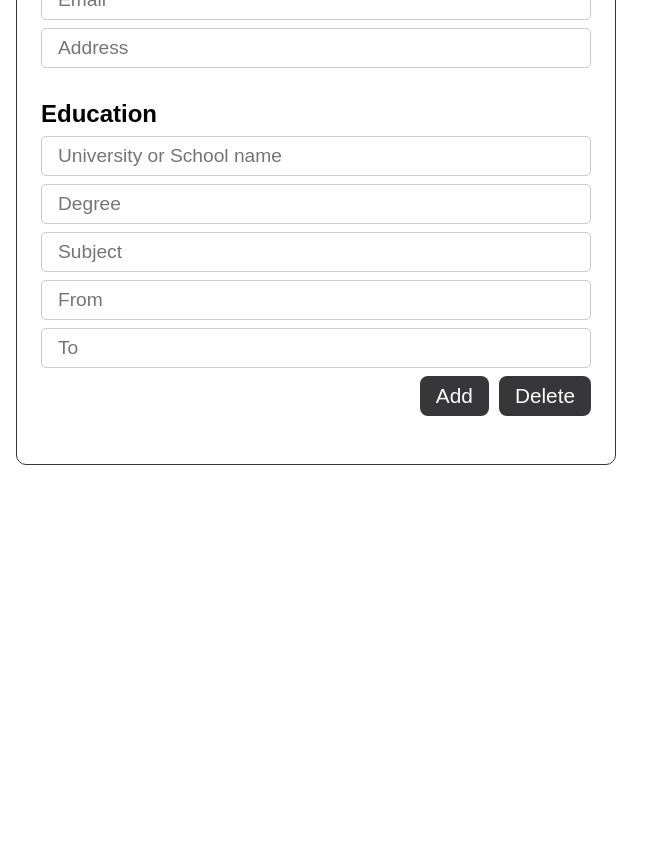
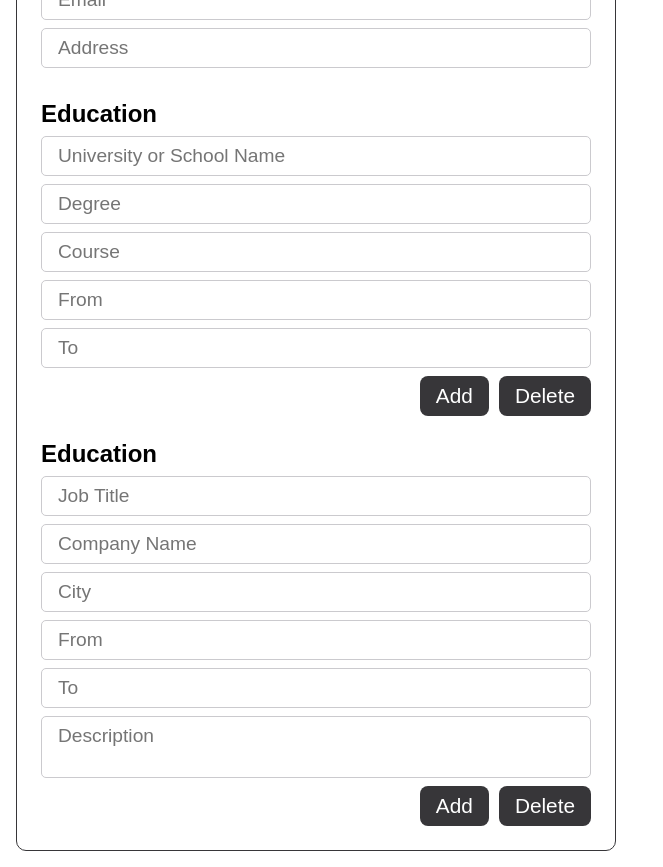
Before and after one commit to romaleks/CV-Application, a React (Create React App) app: page / in a window 1280 px wide. Shown: the part 440-1307 px from the top of the page, without its empty margins (0-663 px from the left). Before the commit the page ends 921 px from the top, so only its background shows below. Built offline with nearby package versions, Linux system fonts and the light colour scheme.

Commit message:
Structure Practice file

```diff
--- a/src/components/CvBuilder/Education.js
+++ b/src/components/CvBuilder/Education.js
@@ -7,9 +7,9 @@ export class Education extends Component {
     return (
       <div className='section'>
         <h2 className='title'>Education</h2>
-        <Input title='University or School name' />
+        <Input title='University or School Name' />
         <Input title='Degree' />
-        <Input title='Subject' />
+        <Input title='Course' />
         <Input title='From' />
         <Input title='To' />
         <div className='buttons'>
--- a/src/components/CvBuilder/Practice.js
+++ b/src/components/CvBuilder/Practice.js
@@ -1,8 +1,25 @@
 import React, { Component } from 'react'
+import Input from '../Utils/Input'
+import TextArea from '../Utils/TextArea'
+import Button from '../Utils/Button'
 
 export class Practice extends Component {
   render() {
-    return <div></div>
+    return (
+      <div className='section'>
+        <h2 className='title'>Education</h2>
+        <Input title='Job Title' />
+        <Input title='Company Name' />
+        <Input title='City' />
+        <Input title='From' />
+        <Input title='To' />
+        <TextArea title='Description' />
+        <div className='buttons'>
+          <Button title='Add' />
+          <Button title='Delete' />
+        </div>
+      </div>
+    )
   }
 }
 
```
